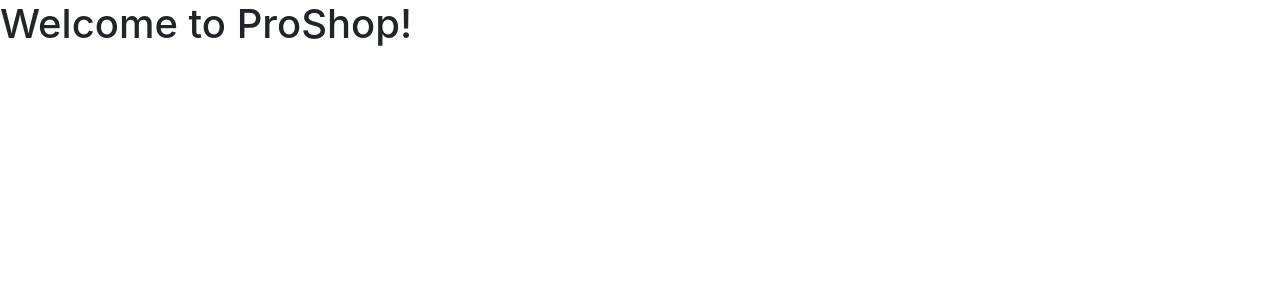
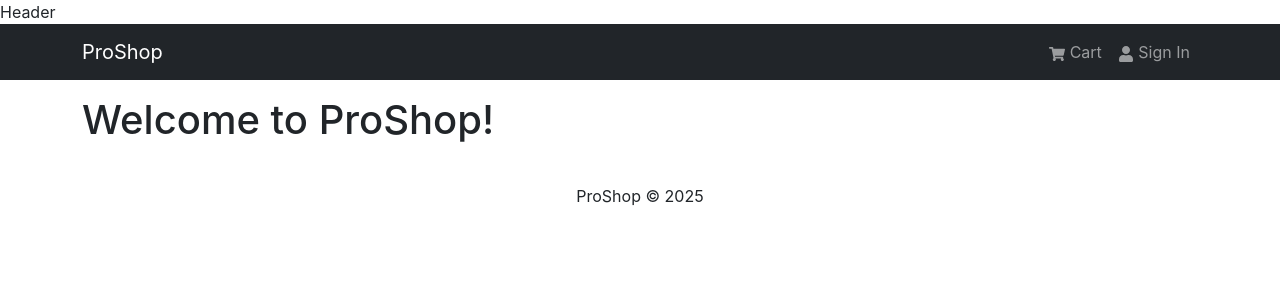
Before and after one commit to eSteemRoller/proshop-v2-demo, a React (Create React App) app in the folder frontend/: page / in a window 1280 px wide. Shown: the top 300 px of the page. Built offline with nearby package versions, Linux system fonts and the light colour scheme.

Commit message:
Third commit

```diff
--- a/frontend/src/App.js
+++ b/frontend/src/App.js
@@ -1,9 +1,21 @@
 
-import React from 'react'
+import React from 'react';
+import { Container } from 'react-bootstrap';
+import Header from './components/Header';
+import Footer from './components/Footer';
+
 
 const App = () => {
   return (
-    <h1>Welcome to ProShop!</h1>
+    <>
+      <Header />
+        <main className='py-3'>
+          <Container>
+            <h1>Welcome to ProShop!</h1>
+          </Container>
+        </main>
+        <Footer />
+    </>
   )
 }
 
--- /dev/null
+++ b/frontend/src/components/Footer.jsx
@@ -0,0 +1,21 @@
+
+import React from 'react'
+import { Container, Row, Col } from 'react-bootstrap'
+
+const Footer = () => {
+    const currentYear = new Date().getFullYear();
+
+  return (
+    <footer>
+        <Container>
+            <Row>
+                <Col className='text-center py-3'>
+                <p>ProShop &copy; {currentYear}</p>
+                </Col>
+            </Row>
+        </Container>
+    </footer>
+  )
+}
+
+export default Footer
--- a/frontend/src/components/Header.jsx
+++ b/frontend/src/components/Header.jsx
@@ -6,7 +6,7 @@
 const Header = () => {
     return (
         <header>Header
-            <Navbar bg='dark' variant='dark' expand='lg' collapseOnSelect>
+            <Navbar bg='dark' variant='dark' expand='md' collapseOnSelect>
                 <Container>
                     <Navbar.Brand href='/'>ProShop</Navbar.Brand>
                     <Navbar.Toggle aria-controls='basic-navbar-nav'></Navbar.Toggle>
```
